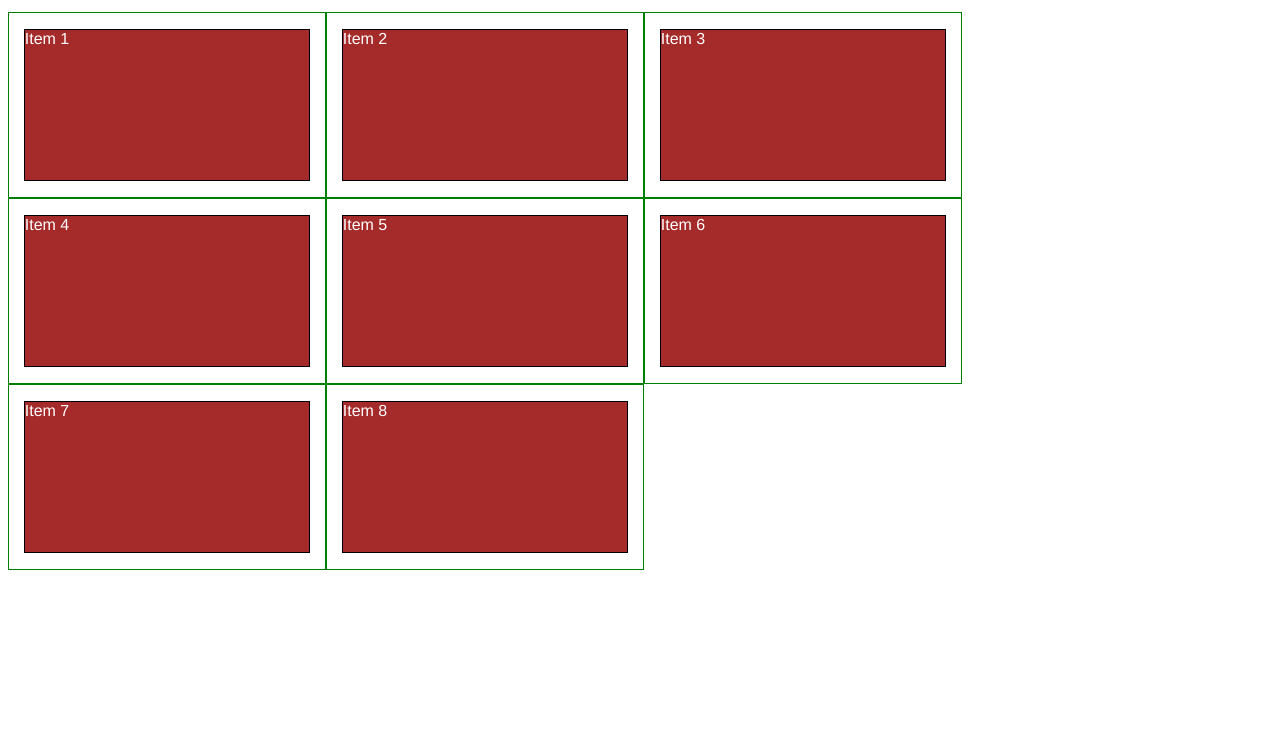
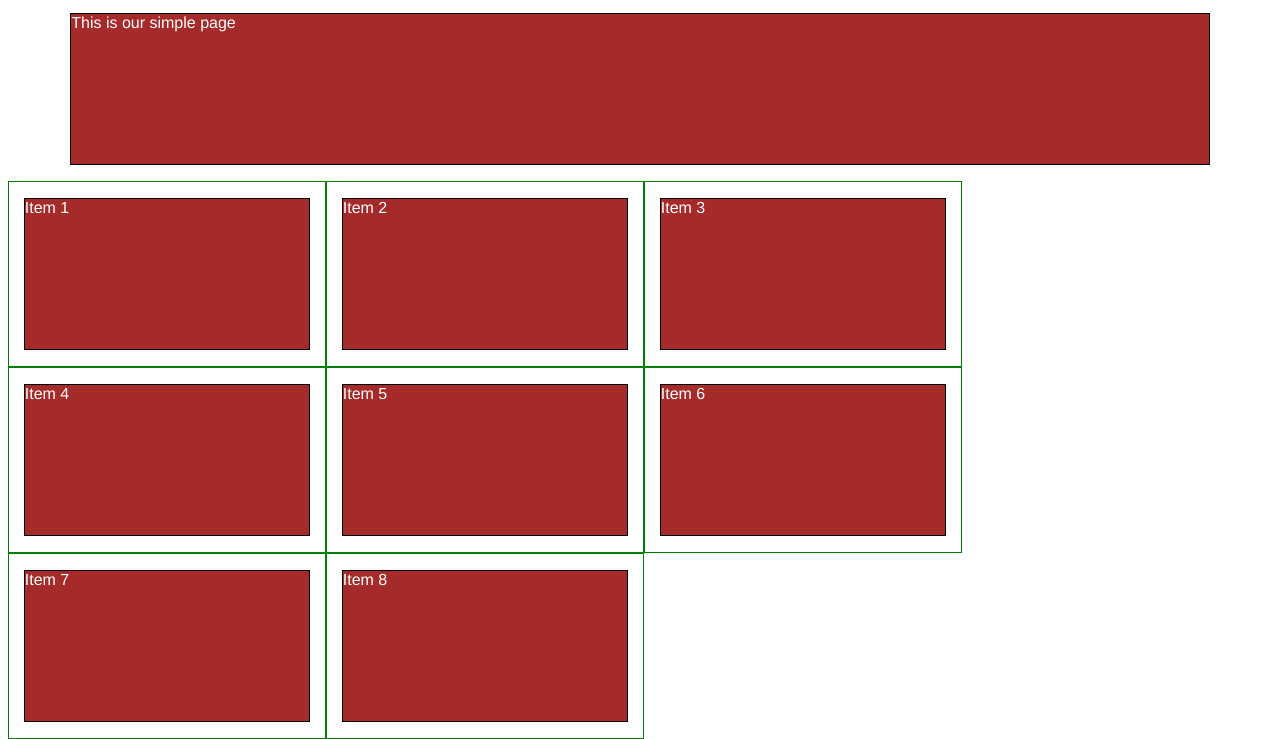
Before and after one commit to bashir-lgkp/mod2-solution, a plain HTML site: page index.html in a window 1280 px wide. Shown: the part 87-826 px from the top of the page. Before the commit the page ends 800 px from the top, so only its background shows below. Drawn offline with Linux system fonts and the light colour scheme.

Commit message:
Update index.html

```diff
--- a/index.html
+++ b/index.html
@@ -8,6 +8,7 @@
 </head>
 <body>
 <h1>Our Menu</h1>
+  <p>This is our simple page</p>
 <div class="row">
   <div class="col-lg-3 col-md-6"><p>Item 1</p></div>
   <div class="col-lg-3 col-md-6"><p>Item 2</p></div>
```
